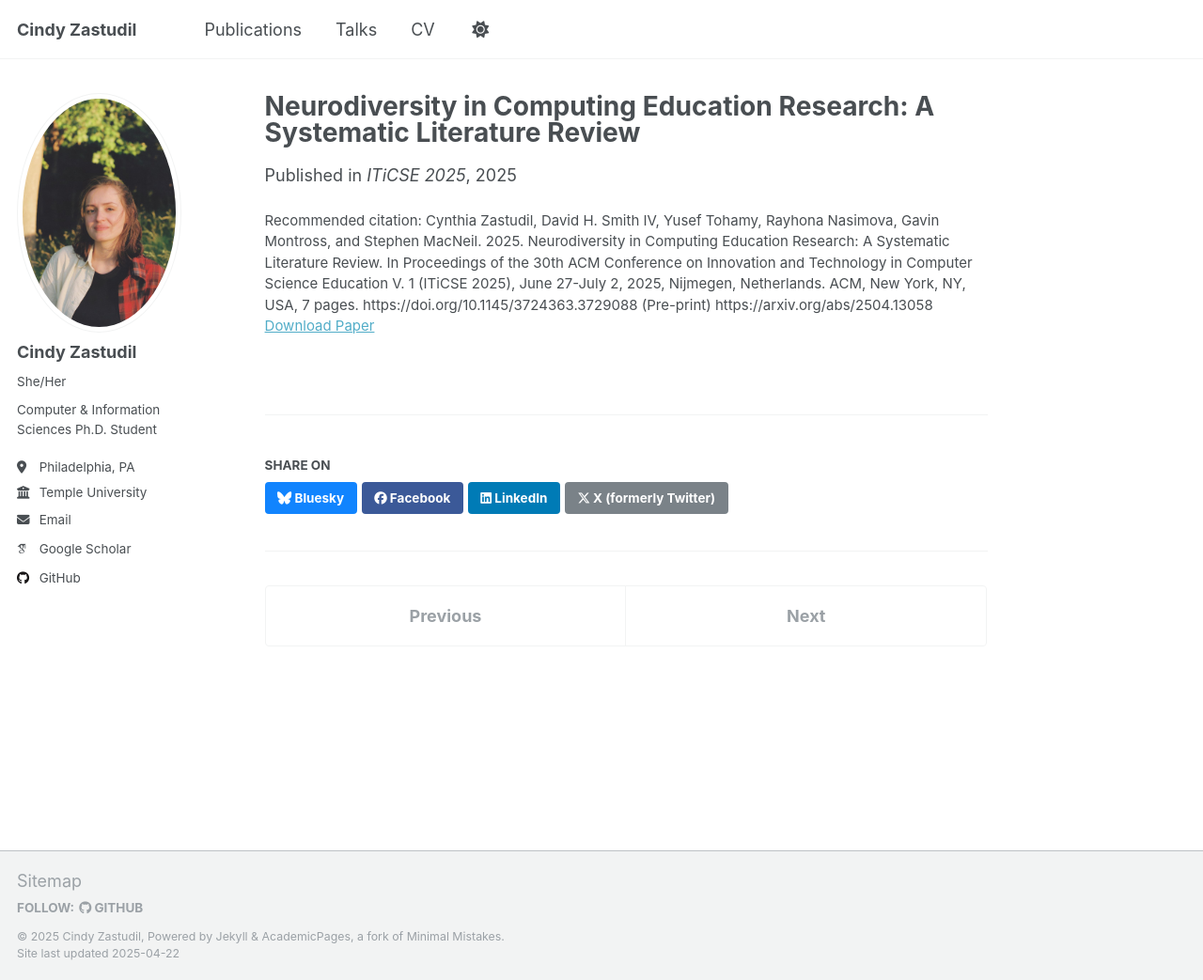
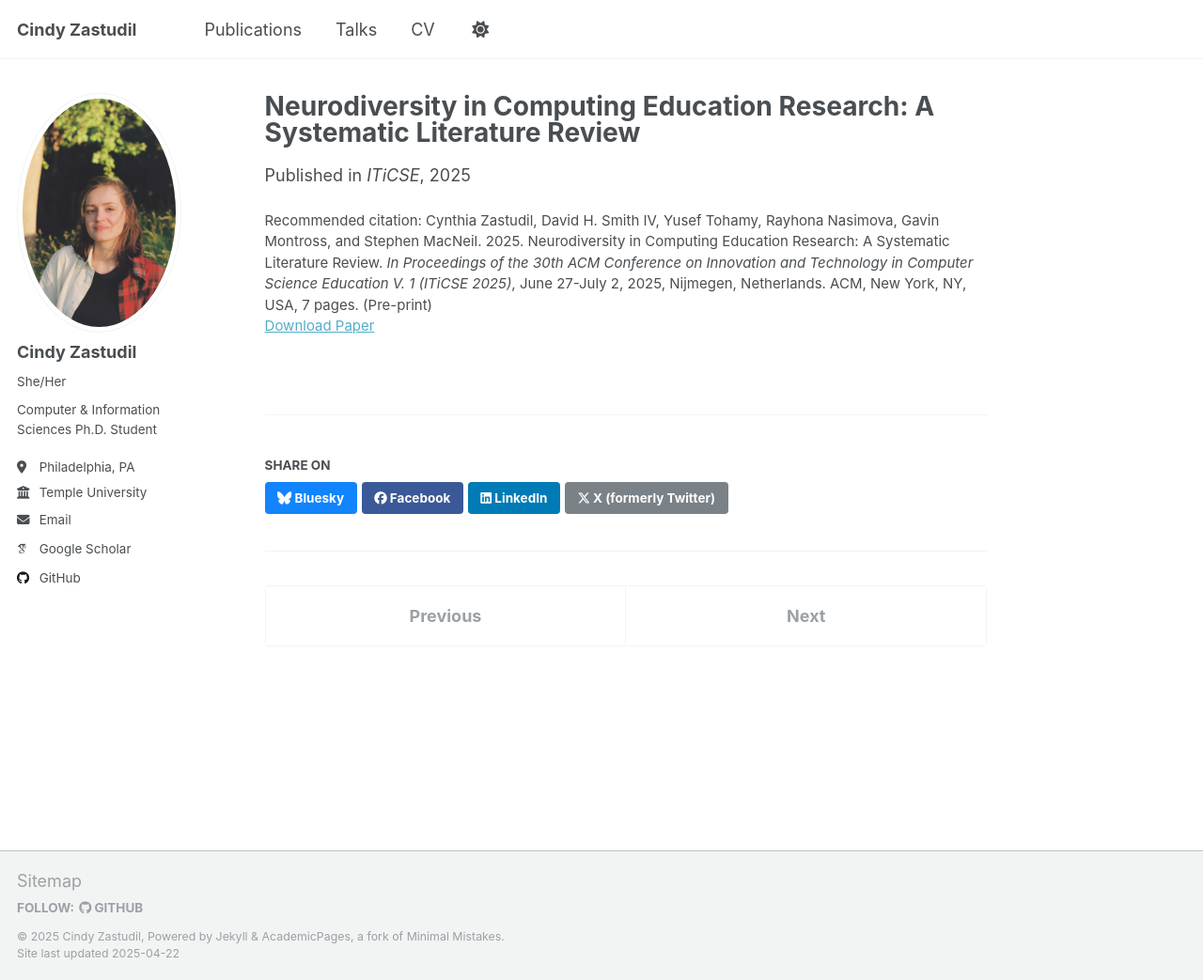
Before and after one commit to czastudil/czastudil.github.io, a Jekyll site: the page built from _publications/iticse-25-SLR.md, in a window 1280 px wide and 1043 px high. Shown: the whole window at 94% size. Built offline with Jekyll 4.4.1, drawn with Linux system fonts in a browser that asks for light colours; some web fonts are replaced.

Commit message:
formatting pubs

```diff
--- a/_publications/iticse-25-SLR.md
+++ b/_publications/iticse-25-SLR.md
@@ -4,9 +4,9 @@ collection: publications
 permalink: /publication/iticse-25-SLR
 excerpt: ""
 date: 2025-06-27
-venue: "ITiCSE 2025"
+venue: "ITiCSE"
 # slidesurl: ""
 paperurl: "https://arxiv.org/abs/2504.13058"
 # bibtexurl: ""
-citation: "Cynthia Zastudil, David H. Smith IV, Yusef Tohamy, Rayhona Nasimova, Gavin Montross, and Stephen MacNeil. 2025. Neurodiversity in Computing Education Research: A Systematic Literature Review. In Proceedings of the 30th ACM Conference on Innovation and Technology in Computer Science Education V. 1 (ITiCSE 2025), June 27-July 2, 2025, Nijmegen, Netherlands. ACM, New York, NY, USA, 7 pages. https://doi.org/10.1145/3724363.3729088 (Pre-print) https://arxiv.org/abs/2504.13058"
+citation: "Cynthia Zastudil, David H. Smith IV, Yusef Tohamy, Rayhona Nasimova, Gavin Montross, and Stephen MacNeil. 2025. Neurodiversity in Computing Education Research: A Systematic Literature Review. <i>In Proceedings of the 30th ACM Conference on Innovation and Technology in Computer Science Education V. 1 (ITiCSE 2025)</i>, June 27-July 2, 2025, Nijmegen, Netherlands. ACM, New York, NY, USA, 7 pages. (Pre-print)"
 ---
```
Also changed, not shown: _publications/ace-24-effect.md (+2 -2 lines), _publications/assets-24-exploring.md (+2 -2 lines), _publications/assets-24-predictive.md (+2 -2 lines), _publications/fie-23-generative.md (+2 -2 lines), _publications/group-20-campus.md (+2 -2 lines).
